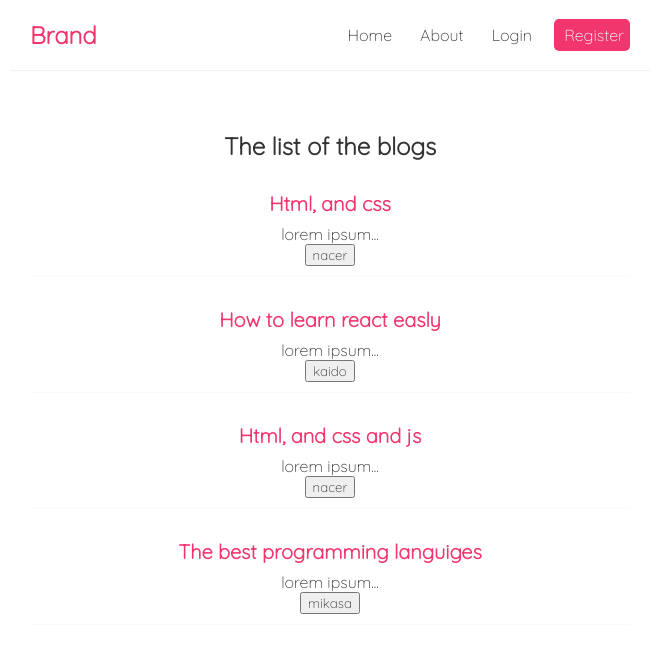
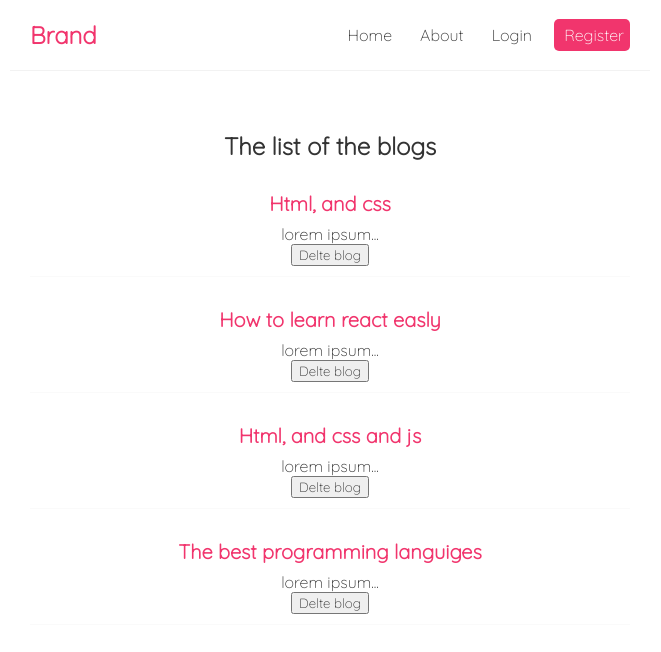
Before and after one commit to nacerkraa/Blog-ReactJs, a React (Create React App) app: page / in a window 1280 px wide. Shown: the top 652 px of the page, without its empty margins (310-971 px from the left). Built offline with nearby package versions, Linux system fonts and the light colour scheme.

Commit message:
Using Effects

```diff
--- a/src/BlogList.js
+++ b/src/BlogList.js
@@ -7,7 +7,7 @@ const BlogList = ({ blogs, title, handleDelete }) => {
                 <div className="blog-preview" key={blog.id}>
                     <h2>{blog.title}</h2>
                     <p>{blog.body}</p>
-                    <button onClick={() => handleDelete(blog.id)}>{blog.auther}</button>
+                    <button onClick={() => handleDelete(blog.id)}>Delte blog</button>
                 </div>
             ))}
         </div>
--- a/src/Home.js
+++ b/src/Home.js
@@ -1,4 +1,4 @@
-import { useState } from "react";
+import { useState, useEffect } from "react";
 import BlogList from "./BlogList";
 const Home = () => {
     const [blogs,setBlogs] = useState([
@@ -13,6 +13,10 @@ const Home = () => {
         setBlogs(newBlog);
     }
 
+    useEffect(() => {
+        console.log("Use Effect Run");
+    });
+
     return(
 
         <div className="Home">
```
